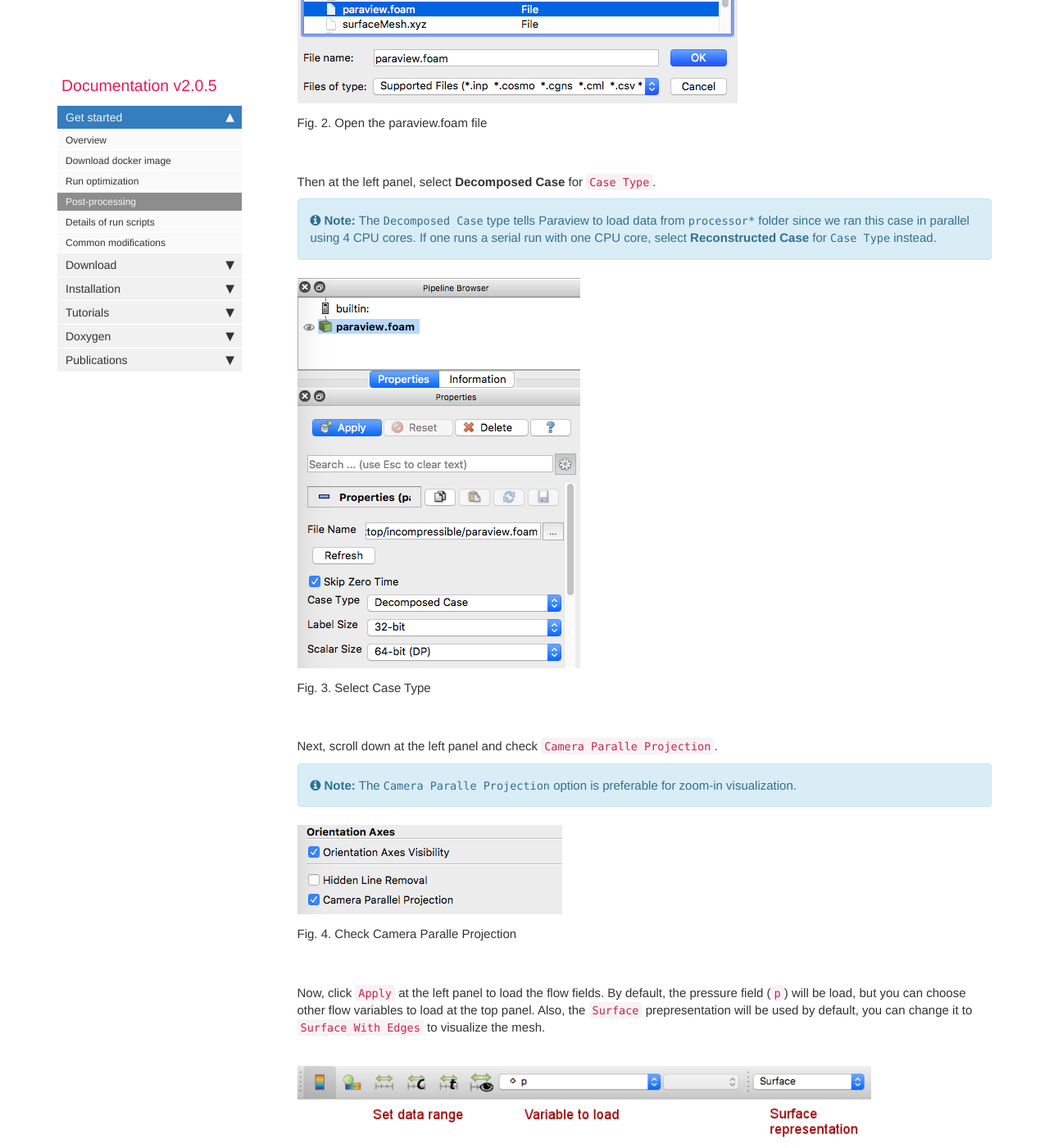
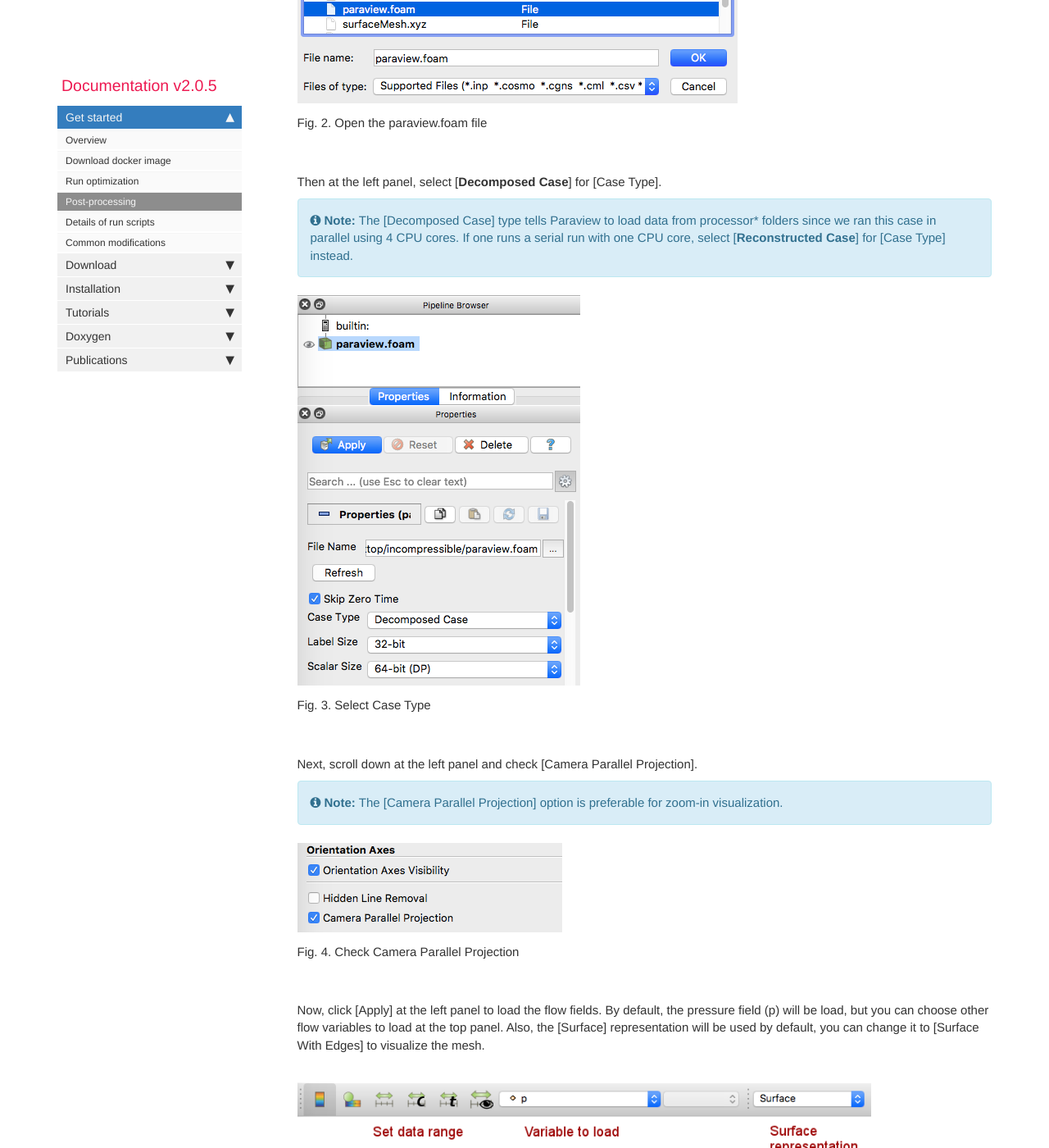
Before and after one commit to DAFoam/DAFoam.github.io, a Jekyll site: the page built from pages/mydoc/mydoc_get_started_post_processing.md, in a window 1280 px wide and 1400 px high, scrolled down 2383 px. Shown: the whole window at 82% size. Built offline with Jekyll 4.4.1, drawn with Linux system fonts in a browser that asks for light colours; comment, search, counter and statistics services are not loaded.

Commit message:
content update

```diff
--- a/pages/mydoc/mydoc_get_started_post_processing.md
+++ b/pages/mydoc/mydoc_get_started_post_processing.md
@@ -83,9 +83,9 @@ Fig. 2. Open the paraview.foam file
 
 |
 
-Then at the left panel, select **Decomposed Case** for `Case Type`.
+Then at the left panel, select [**Decomposed Case**] for [Case Type].
 
-{% include note.html content="The `Decomposed Case` type tells Paraview to load data from `processor*` folder since we ran this case in parallel using 4 CPU cores. If one runs a serial run with one CPU core, select **Reconstructed Case** for `Case Type` instead." %}
+{% include note.html content="The [Decomposed Case] type tells Paraview to load data from processor* folders since we ran this case in parallel using 4 CPU cores. If one runs a serial run with one CPU core, select [**Reconstructed Case**] for [Case Type] instead." %}
 
 <img src="{{ site.url }}{{ site.baseurl }}/images/tutorials/Paraview_Decomposed_Case.png" width="300" />
 
@@ -95,19 +95,19 @@ Fig. 3. Select Case Type
 
 |
 
-Next, scroll down at the left panel and check `Camera Paralle Projection`.
+Next, scroll down at the left panel and check [Camera Parallel Projection].
 
-{% include note.html content="The `Camera Paralle Projection` option is preferable for zoom-in visualization." %}
+{% include note.html content="The [Camera Parallel Projection] option is preferable for zoom-in visualization." %}
 
 <img src="{{ site.url }}{{ site.baseurl }}/images/tutorials/Paraview_Parallel_Projection.png" width="300" />
 
-Fig. 4. Check Camera Paralle Projection
+Fig. 4. Check Camera Parallel Projection
 
 |
 
 |
 
-Now, click `Apply` at the left panel to load the flow fields. By default, the pressure field (`p`) will be load, but you can choose other flow variables to load at the top panel. Also, the `Surface` prepresentation will be used by default, you can change it to `Surface With Edges` to visualize the mesh.
+Now, click [Apply] at the left panel to load the flow fields. By default, the pressure field (p) will be load, but you can choose other flow variables to load at the top panel. Also, the [Surface] representation will be used by default, you can change it to [Surface With Edges] to visualize the mesh.
 
 <img src="{{ site.url }}{{ site.baseurl }}/images/tutorials/Paraview_P_Surface.png" width="300" />
 
```
